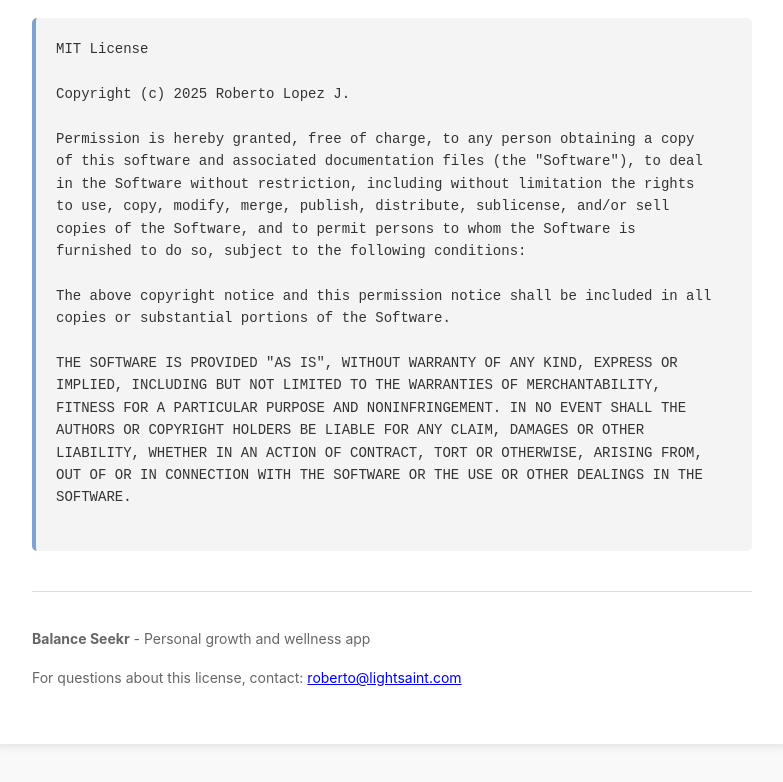
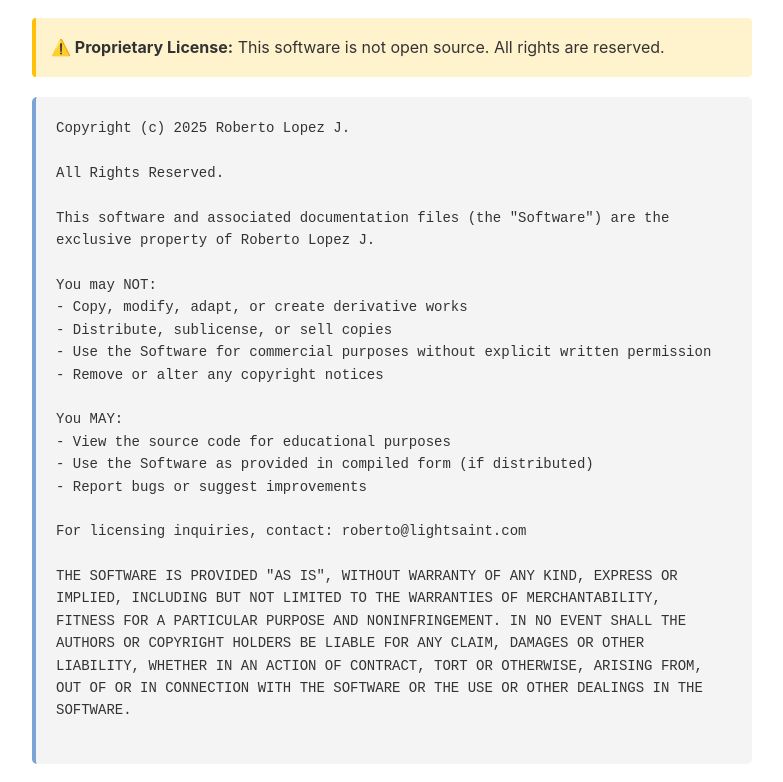
Before and after one commit to etolopez/balance-seekr, a website: page docs/legal/license.html in a window 1280 px wide. Shown: the part 195-977 px from the top of the page, without its empty margins (248-1031 px from the left). Drawn offline with Linux system fonts and the light colour scheme.

Commit message:
Switch to proprietary license - All Rights Reserved

```diff
--- a/docs/legal/license.html
+++ b/docs/legal/license.html
@@ -41,25 +41,41 @@
             font-size: 14px;
             color: #666;
         }
+        .warning {
+            background: #fff3cd;
+            border-left: 4px solid #ffc107;
+            padding: 15px;
+            margin: 20px 0;
+            border-radius: 4px;
+        }
     </style>
 </head>
 <body>
     <div class="container">
         <h1>Balance Seekr - License</h1>
+        <div class="warning">
+            <strong>⚠️ Proprietary License:</strong> This software is not open source. All rights are reserved.
+        </div>
         <pre>
-MIT License
-
 Copyright (c) 2025 Roberto Lopez J.
 
-Permission is hereby granted, free of charge, to any person obtaining a copy
-of this software and associated documentation files (the "Software"), to deal
-in the Software without restriction, including without limitation the rights
-to use, copy, modify, merge, publish, distribute, sublicense, and/or sell
-copies of the Software, and to permit persons to whom the Software is
-furnished to do so, subject to the following conditions:
+All Rights Reserved.
 
-The above copyright notice and this permission notice shall be included in all
-copies or substantial portions of the Software.
+This software and associated documentation files (the "Software") are the
+exclusive property of Roberto Lopez J.
+
+You may NOT:
+- Copy, modify, adapt, or create derivative works
+- Distribute, sublicense, or sell copies
+- Use the Software for commercial purposes without explicit written permission
+- Remove or alter any copyright notices
+
+You MAY:
+- View the source code for educational purposes
+- Use the Software as provided in compiled form (if distributed)
+- Report bugs or suggest improvements
+
+For licensing inquiries, contact: roberto@lightsaint.com
 
 THE SOFTWARE IS PROVIDED "AS IS", WITHOUT WARRANTY OF ANY KIND, EXPRESS OR
 IMPLIED, INCLUDING BUT NOT LIMITED TO THE WARRANTIES OF MERCHANTABILITY,
--- a/package.json
+++ b/package.json
@@ -1,7 +1,7 @@
 {
   "name": "solana-seeker",
   "version": "1.0.0",
-  "license": "MIT",
+  "license": "UNLICENSED",
   "private": true,
   "author": {
     "name": "Roberto Lopez J.",
```
Also changed, not shown: 1 other file.
